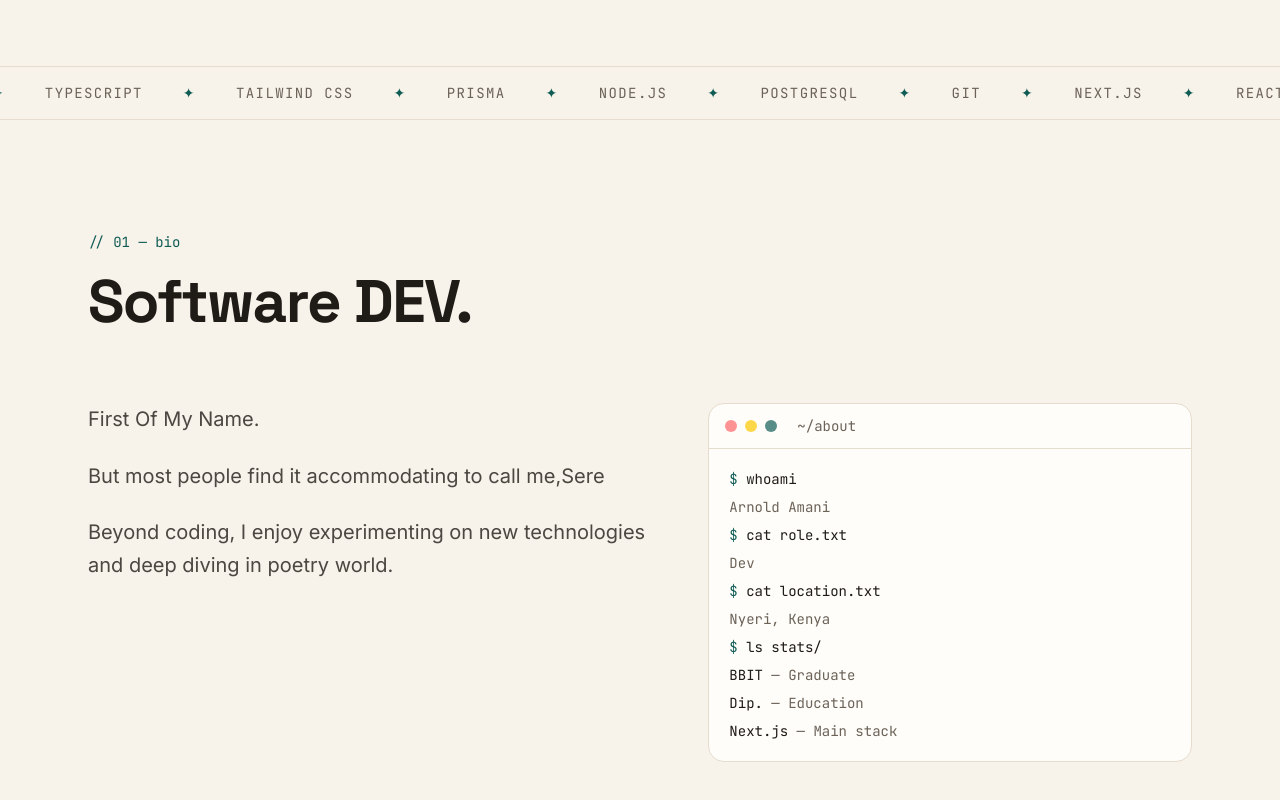
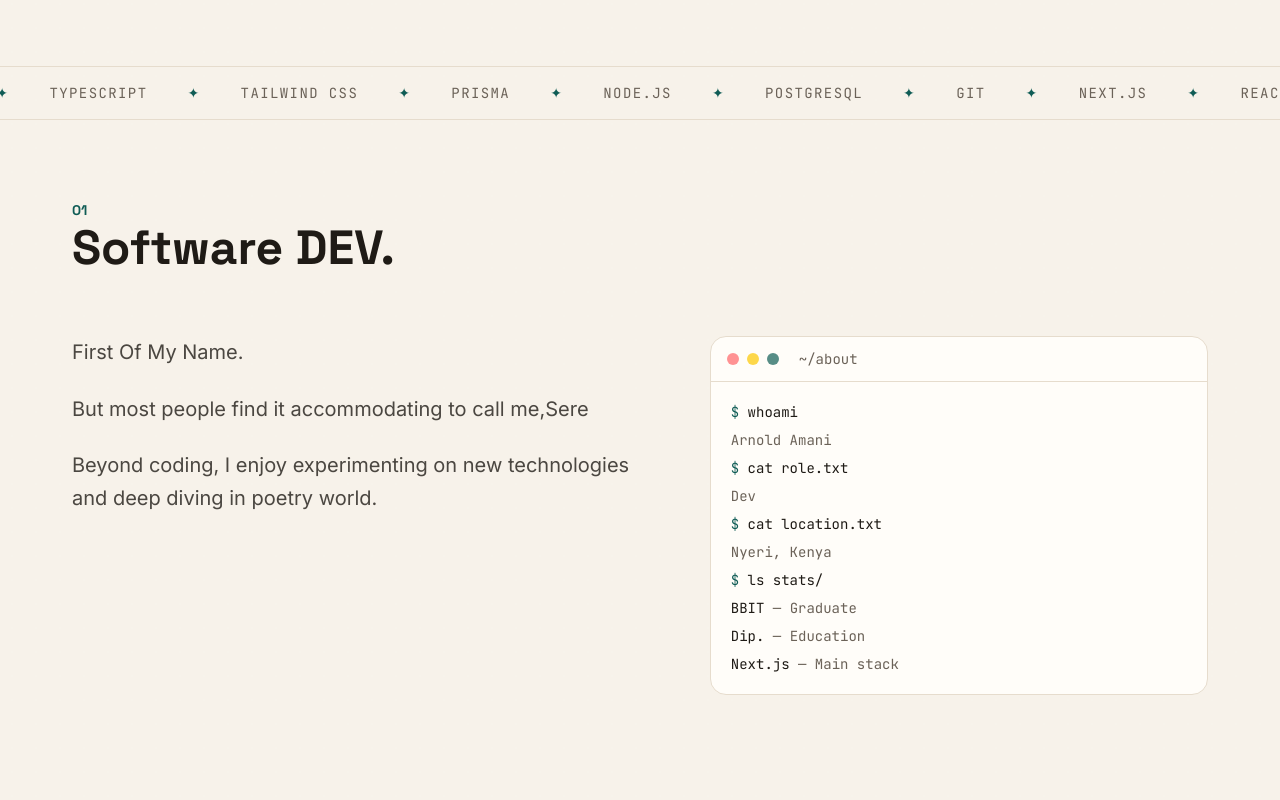
Before and after one commit to anold-a/amani-portfolio, a Next.js app: page / in a window 1280 px wide. Shown: the part 680-1480 px from the top of the page. Built offline with nearby package versions, Linux system fonts and the light colour scheme.

Commit message:
updated shared ui to render indexing of each section

```diff
--- a/components/layout/SharedUI.tsx
+++ b/components/layout/SharedUI.tsx
@@ -3,21 +3,28 @@ import Reveal from "./Reveal";
 export default function SharedUI({
   id,
   index,
+  note,
   title,
   children,
 }: {
   id: string;
-   index: string;
-  title: string;
+  index: string;
+  note?: string;
+  title: React.ReactNode;
   children: React.ReactNode;
 }) {
   return (
-    <section id={id} className="mx-auto max-w-6xl px-6 py-28">
+    <section id={id} className="mx-auto max-w-6xl px-2 py-20">
       <Reveal>
-        <p className="font-mono text-sm text-brand">{`// ${index} — ${id}`}</p>
-        <h2 className="mt-3 max-w-3xl font-display text-4xl font-bold leading-tight tracking-tight sm:text-6xl">
-          {title}
-        </h2>
+       <p className="flex items-baseline gap-3">
+       <span className="font-display text-sm font-bold text-brand">{index}</span>
+        {note && <span className="font-display text-2xl ">{note}</span>}
+    </p>
+    <h2 className="mt-1 max-w-3xl font-display text-3xl font-bold  sm:text-5xl">
+           {title}
+         </h2>
+
+
       </Reveal>
       <div className="mt-16">{children}</div>
     </section>
```
